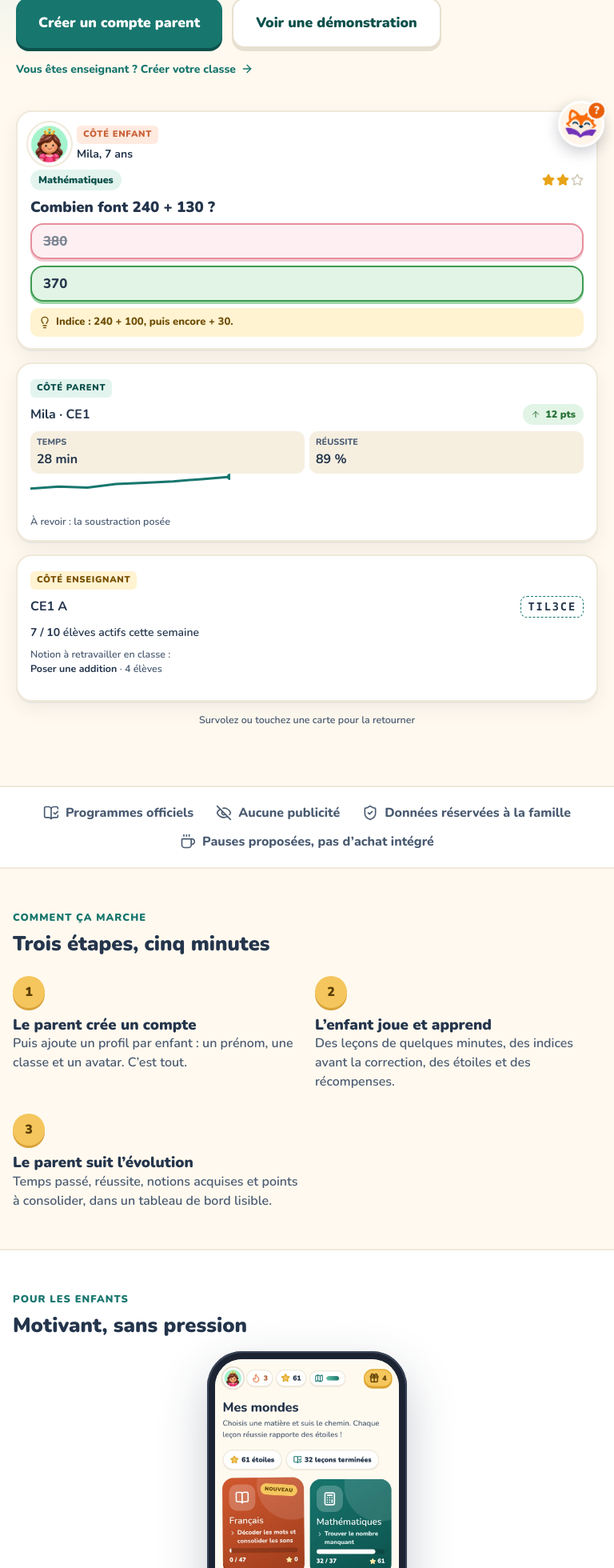
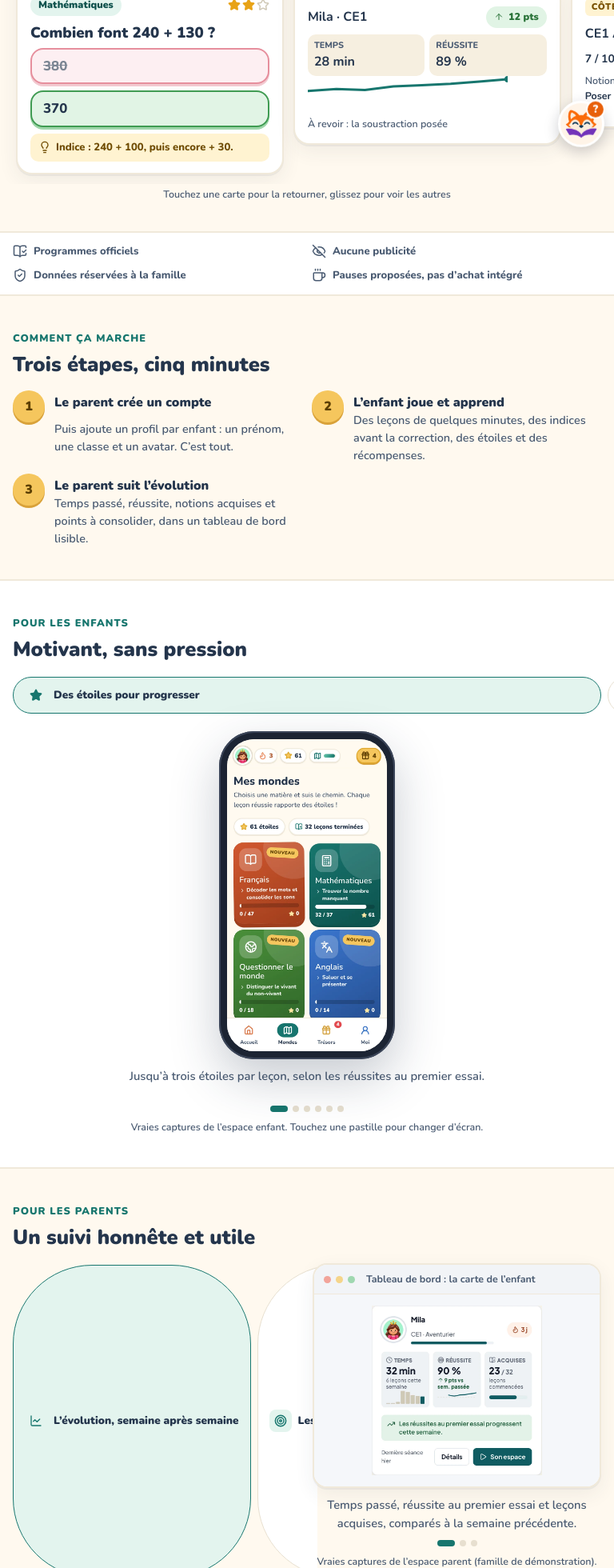
Before and after one commit to edgardreux-jpg/my-project, a React (Vite) app: page /#/ in a window 768 px wide. Shown: the part 600-2560 px from the top of the page at 80% size. Built offline with nearby package versions, Linux system fonts and the light colour scheme; sample sign-in values are in the browser's storage.

Commit message:
Mobile et tablette : accueil du site épuré (carrousels, pastilles, FAQ en onglets), espace enfant et parent plus compacts
Co-Authored-By: Claude Opus 5.5 <noreply@anthropic.com>
Claude-Session: https://claude.ai/code/session_0177XKGszcFA5Cb1ZMorPMqb

```diff
--- a/src/pages/Landing.tsx
+++ b/src/pages/Landing.tsx
@@ -69,8 +69,9 @@ function ParentShots() {
             ))}
           </span>
         </button>
+        <p className="shot-desc">{SHOTS[cur].text}</p>
         <div className="shot-dots" aria-hidden="true">{SHOTS.map((s, i) => <i key={s.file} className={i === cur ? 'on' : ''} />)}</div>
-        <p className="tiny muted center">Vraies captures de l’espace parent (famille de démonstration). Survolez un des trois encarts (ou touchez-le) pour changer d’écran.</p>
+        <p className="tiny muted center">Vraies captures de l’espace parent (famille de démonstration). <span className="only-desk">Survolez un des trois encarts (ou touchez-le) pour changer d’écran.</span><span className="only-mob">Touchez une pastille pour changer d’écran.</span></p>
       </div>
     </>
   )
@@ -161,10 +162,25 @@ function KidShots() {
             ))}
           </span>
         </button>
+        <p className="shot-desc">{KSHOTS[cur].text}</p>
         <div className="shot-dots" aria-hidden="true">{KSHOTS.map((s, i) => <i key={s.file} className={i === cur ? 'on' : ''} />)}</div>
-        <p className="tiny muted center">Vraies captures de l’espace enfant. Survolez un encart pour changer d’écran.</p>
+        <p className="tiny muted center">Vraies captures de l’espace enfant. <span className="only-desk">Survolez un encart pour changer d’écran.</span><span className="only-mob">Touchez une pastille pour changer d’écran.</span></p>
       </div>
     </div>
+  )
+}
+
+/** FAQ : deux colonnes sur ordinateur, deux onglets sur mobile pour éviter un long défilement. */
+function FaqTabs({ left, right }: { left: ReactNode; right: ReactNode }) {
+  const [tab, setTab] = useState(0)
+  return (
+    <>
+      <div className="faq-tabs" role="tablist" aria-label="Thème des questions">
+        <button role="tab" aria-selected={tab === 0} className={tab === 0 ? 'on' : ''} onClick={() => setTab(0)}><Sparkles size={16} /> Apprendre</button>
+        <button role="tab" aria-selected={tab === 1} className={tab === 1 ? 'on' : ''} onClick={() => setTab(1)}><School size={16} /> Suivi et école</button>
+      </div>
+      <div className={`faq-grid t${tab}`}>{left}{right}</div>
+    </>
   )
 }
 
@@ -260,7 +276,7 @@ export default function Landing() {
               </div>
             </>} />
           </div>
-          <p className="tiny muted center mt8 flip-tip">Survolez ou touchez une carte pour la retourner</p>
+          <p className="tiny muted center mt8 flip-tip"><span className="only-desk">Survolez ou touchez une carte pour la retourner</span><span className="only-mob">Touchez une carte pour la retourner, glissez pour voir les autres</span></p>
         </div>
       </div></section>
 
@@ -321,7 +337,7 @@ export default function Landing() {
       <section className="section" id="faq"><div className="in faq">
         <span className="eyebrow">Questions fréquentes</span>
         <h2 className="h-lg mb16">Vous vous demandez peut-être…</h2>
-        <div className="faq-grid">
+        <FaqTabs left={<>
           <div className="faq-col">
             <h3 className="faq-h"><span className="faq-ic"><Sparkles size={18} /></span> Apprendre avec EDUFUN</h3>
             <details><summary>Pour quels âges et quels niveaux ?</summary><p>Pour les enfants de 7 à 11 ans, du CE1 au CM2. Le CE1 et le CE2 sont complets ; le CM1 et le CM2 s’enrichissent régulièrement de nouvelles leçons.</p></details>
@@ -333,6 +349,7 @@ export default function Landing() {
             <details><summary>Et s’il ne lit pas encore très bien ?</summary><p>Les consignes peuvent être lues à voix haute. Une police adaptée à la dyslexie et une taille de texte réglable sont aussi disponibles.</p></details>
             <details><summary>Faut-il installer une application ?</summary><p>Non. EDUFUN fonctionne dans le navigateur, sur ordinateur, tablette ou téléphone, au clavier comme au toucher.</p></details>
           </div>
+        </>} right={<>
           <div className="faq-col">
             <h3 className="faq-h"><span className="faq-ic"><School size={18} /></span> Suivi, école et données</h3>
             <details><summary>L’enseignant(e) de mon enfant peut-il suivre son évolution ?</summary><p>Oui, si vous le souhaitez. L’enseignant vous donne un code de classe ; vous le saisissez sur la fiche de votre enfant, rubrique « Classe ». Vous pouvez quitter la classe à tout moment.</p></details>
@@ -344,7 +361,7 @@ export default function Landing() {
             <details><summary>Quelles données sont collectées ?</summary><p>Un prénom ou pseudo, une classe et la progression dans les leçons, rien de plus. Aucune publicité, aucun achat intégré.</p></details>
             <details><summary>Les données sont-elles synchronisées et supprimables ?</summary><p>Oui : avec le même compte, vous retrouvez la progression sur tous vos appareils. Vous pouvez exporter ou supprimer le profil d’un enfant à tout moment.</p></details>
           </div>
-        </div>
+        </>} />
       </div></section>
 
       <footer className="footer"><div className="in">
--- a/src/pages/parent/Dashboard.tsx
+++ b/src/pages/parent/Dashboard.tsx
@@ -245,7 +245,7 @@ export default function Dashboard() {
             })}
           </div>
 
-          <div className="grid2">
+          <div className="grid2 p-charts">
             <section className="card">
               <h3>Temps d’apprentissage de la famille</h3>
               <BarChart labels={family.labels} values={family.minutes} unit="min" />
--- a/src/styles/app.css
+++ b/src/styles/app.css
@@ -947,3 +947,117 @@ html:is([data-theme=cm1],[data-theme=cm2]) :is(.k-wave,.k-fox,.k-me-av){animatio
 .faq summary::after{content:"+";font-size:1.3rem;line-height:1;color:var(--teal);flex:none}
 .faq details[open] summary::after{content:"–"}
 @media (max-width:900px){.faq-grid{grid-template-columns:1fr}}
+
+/* =====================================================================
+   Mobile et tablette : affichage épuré, carrousels au lieu de longues piles
+   ===================================================================== */
+.shot-desc,.faq-tabs{display:none}
+@media (max-width:900px){
+  /* carrousel générique */
+  .snap{display:flex!important;overflow-x:auto;scroll-snap-type:x mandatory;gap:12px;padding:4px 20px 12px;margin:0 -20px;scrollbar-width:none;-webkit-overflow-scrolling:touch}
+  .snap::-webkit-scrollbar{display:none}
+  /* accueil du site */
+  .hero{padding:28px 20px 36px}
+  .hero .who{display:none}
+  .hero .lead{font-size:1rem}
+  .hero-art{display:flex!important;overflow-x:auto;scroll-snap-type:x mandatory;gap:12px;padding:4px 20px 12px;margin:0 -20px;scrollbar-width:none}
+  .hero-art::-webkit-scrollbar{display:none}
+  .hero-art .a{flex:0 0 82%;scroll-snap-align:center}
+  .flip-tip{margin-top:4px}
+  .trust{display:grid;grid-template-columns:1fr 1fr;gap:10px 12px;padding:14px 16px;font-size:.82rem;text-align:left}
+  .trust span{align-items:flex-start}.trust svg{flex:none;width:18px;height:18px}
+  .section{padding-top:40px;padding-bottom:40px}
+  #comment .grid3{gap:12px}
+  #comment .step{display:grid;grid-template-columns:40px 1fr;column-gap:12px;padding:0}
+  #comment .step .n{grid-row:span 2;margin:0}
+  #comment .step h3{margin:6px 0 2px;font-size:1rem}
+  #comment .step p{margin:0;font-size:.9rem;grid-column:2}
+  /* espaces enfant et parent : encarts en pastilles défilantes, texte sous la capture */
+  .kfeats,#parents .shotwrap~*{}
+  .kfeats{display:flex!important;overflow-x:auto;gap:8px;padding:2px 20px 8px;margin:0 -20px;scrollbar-width:none;order:1}
+  .kfeats::-webkit-scrollbar{display:none}
+  .kfeats .featbtn{flex:none;display:flex;align-items:center;gap:8px;padding:8px 14px;border-radius:99px;border:1.5px solid var(--line);background:#fff;box-shadow:none}
+  .kfeats .featbtn .ic{width:28px;height:28px;border-radius:8px;font-size:1rem}
+  .kfeats .featbtn h3{font-size:.85rem;margin:0;white-space:nowrap}
+  .kfeats .featbtn p{display:none}
+  .kfeats .featbtn.on{border-color:var(--teal);background:var(--teal-s)}
+  .kidshots{gap:14px}
+  #parents .in>.grid2,#parents .split{gap:14px}
+  #parents .col:has(.featbtn){display:flex;flex-direction:row;overflow-x:auto;gap:8px;padding:2px 20px 8px;margin:0 -20px;scrollbar-width:none;order:1}
+  #parents .col:has(.featbtn)::-webkit-scrollbar{display:none}
+  #parents .featbtn{flex:none;display:flex;align-items:center;gap:8px;padding:8px 14px;margin:0;border-radius:99px;border:1.5px solid var(--line);background:#fff;box-shadow:none;width:auto}
+  #parents .featbtn .ic{width:28px;height:28px;border-radius:8px}
+  #parents .featbtn .ic svg{width:16px;height:16px}
+  #parents .featbtn h3{font-size:.85rem;margin:0;white-space:nowrap}
+  #parents .featbtn p{display:none}
+  #parents .featbtn.on{border-color:var(--teal);background:var(--teal-s)}
+  .shot-desc{display:block;text-align:center;font-size:.92rem;color:var(--ink2);margin:0;min-height:2.6em}
+  .shot-face img{height:240px}
+  .phoneflip{width:220px}
+  /* niveaux en carrousel */
+  .lvl-grid{display:flex!important;overflow-x:auto;scroll-snap-type:x mandatory;gap:12px;padding:4px 20px 12px;margin:0 -20px;scrollbar-width:none}
+  .lvl-grid::-webkit-scrollbar{display:none}
+  .lvl-grid>.lvf{flex:0 0 74%;scroll-snap-align:center}
+  .lvf-face{min-height:300px}
+  /* FAQ en onglets */
+  .faq-tabs{display:flex;gap:4px;padding:4px;background:#fff;border:1px solid var(--line);border-radius:12px;margin-bottom:14px}
+  .faq-tabs button{flex:1;display:inline-flex;align-items:center;justify-content:center;gap:6px;border:0;background:none;padding:9px;border-radius:9px;font:inherit;font-weight:800;font-size:.9rem;color:var(--ink2)}
+  .faq-tabs button.on{background:var(--teal);color:#fff}
+  .faq-grid.t0>.faq-col:nth-child(2),.faq-grid.t1>.faq-col:nth-child(1){display:none}
+  .faq-h{display:none}
+  .faq details{padding:12px 14px;margin-bottom:8px}
+  .faq summary{font-size:.93rem}
+
+  /* espace enfant : rangées défilantes */
+  .k-page .k-subjects:not(.big){display:flex;overflow-x:auto;scroll-snap-type:x mandatory;gap:10px;padding:4px 16px 12px;margin:0 -16px;scrollbar-width:none}
+  .k-page .k-subjects:not(.big)::-webkit-scrollbar{display:none}
+  .k-page .k-subjects:not(.big) .k-subj{flex:0 0 46%;scroll-snap-align:start;min-height:150px}
+  .k-duo{grid-template-columns:1fr 1fr;gap:10px}
+  .k-duo .k-card{padding:14px}
+  .k-flame{width:44px;height:44px;border-radius:14px}.k-flame svg{width:28px;height:28px}
+  .k-num{font-size:1.8rem}
+  .k-week i{width:24px;height:24px}.k-week i svg{width:12px;height:12px}
+  .k-week span{font-size:.62rem;gap:2px}
+  .k-freeze{display:none}
+  .k-next .row{flex-direction:column;align-items:flex-start;gap:6px!important}
+  .k-next .small{font-size:.78rem}
+  .k-chests,.k-badges{display:flex!important;overflow-x:auto;scroll-snap-type:x mandatory;gap:10px;padding:4px 16px 12px;margin:0 -16px;scrollbar-width:none}
+  .k-chests::-webkit-scrollbar,.k-badges::-webkit-scrollbar{display:none}
+  .k-chest{flex:0 0 42%;scroll-snap-align:start}
+  .k-badge{flex:0 0 38%;scroll-snap-align:start}
+  .k-avs{grid-template-columns:repeat(4,minmax(0,1fr));gap:8px}
+  .k-av{padding:8px 2px 6px;font-size:.66rem}.k-av img{width:48px;height:48px}
+
+  /* espace parent : graphiques en carrousel */
+  .p-charts{display:flex!important;overflow-x:auto;scroll-snap-type:x mandatory;gap:12px;padding:4px 16px 12px;margin:0 -16px;scrollbar-width:none}
+  .p-charts::-webkit-scrollbar{display:none}
+  .p-charts>.card{flex:0 0 88%;scroll-snap-align:center}
+}
+@media (min-width:600px) and (max-width:900px){
+  .hero-art .a{flex-basis:46%}
+  .lvl-grid>.lvf{flex-basis:40%}
+  .k-page .k-subjects:not(.big) .k-subj{flex-basis:30%}
+  .k-chest{flex-basis:26%}.k-badge{flex-basis:24%}
+  .p-charts>.card{flex-basis:70%}
+  .kidshots{grid-template-columns:1fr}
+}
+@media (max-width:900px){
+  .hero-art{flex-direction:row!important;flex-wrap:nowrap!important;align-items:stretch}
+  .hero-art .a{max-width:none!important;width:auto!important}
+  .kfeats .featbtn,#parents .featbtn{flex-direction:row!important;align-items:center}
+  .kfeats{order:0!important}.kidshots .phonewrap{order:1!important}
+  #parents .col:has(.featbtn){order:0!important}#parents .shotwrap{order:1}
+  .hero .lead{display:-webkit-box;-webkit-line-clamp:3;-webkit-box-orient:vertical;overflow:hidden}
+}
+@media (max-width:900px){.hero .in>*,.hero-art-wrap,.kidshots>*,#parents .in *{min-width:0}.hero .in{grid-template-columns:minmax(0,1fr)}}
+.only-mob{display:none}
+@media (max-width:900px){.only-mob{display:inline}.only-desk{display:none}.hero .lead{display:block;-webkit-line-clamp:unset;overflow:visible}}
+@media (max-width:900px){
+  .k-banner{flex-wrap:wrap;padding:14px;gap:10px 12px}
+  .k-banner .k-btn3d{margin-left:66px}
+  .k-banner b{font-size:1rem}
+  .k-banner.gold{display:none}
+  .k-banner-ic,.k-quest-ic{width:46px;height:46px;border-radius:14px}
+  .k-quest{padding:14px;gap:10px 12px}
+  .k-quest .k-btn3d{margin-left:58px}
+}
```
